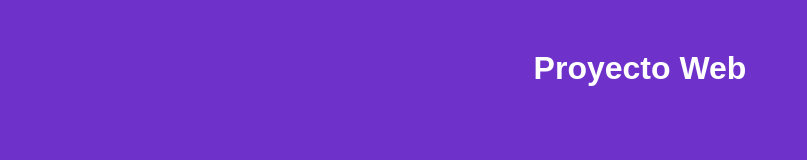
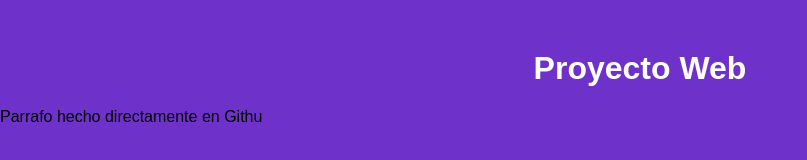
Before and after one commit to m4nu3l-noob/CursoGit, a plain HTML site: page index.html in a window 1280 px wide. Shown: the whole page, without its empty margins (0-807 px from the left). Drawn offline with Linux system fonts and the light colour scheme.

Commit message:
Add paragraph to index.html
Probando a modificarlo directamente desde la web de github

```diff
--- a/index.html
+++ b/index.html
@@ -8,6 +8,7 @@
 </head>
 <body>
     <h1>Proyecto Web</h1>
+    <p>Parrafo hecho directamente en Githu</p>
 
 </body>
 </html>
```
